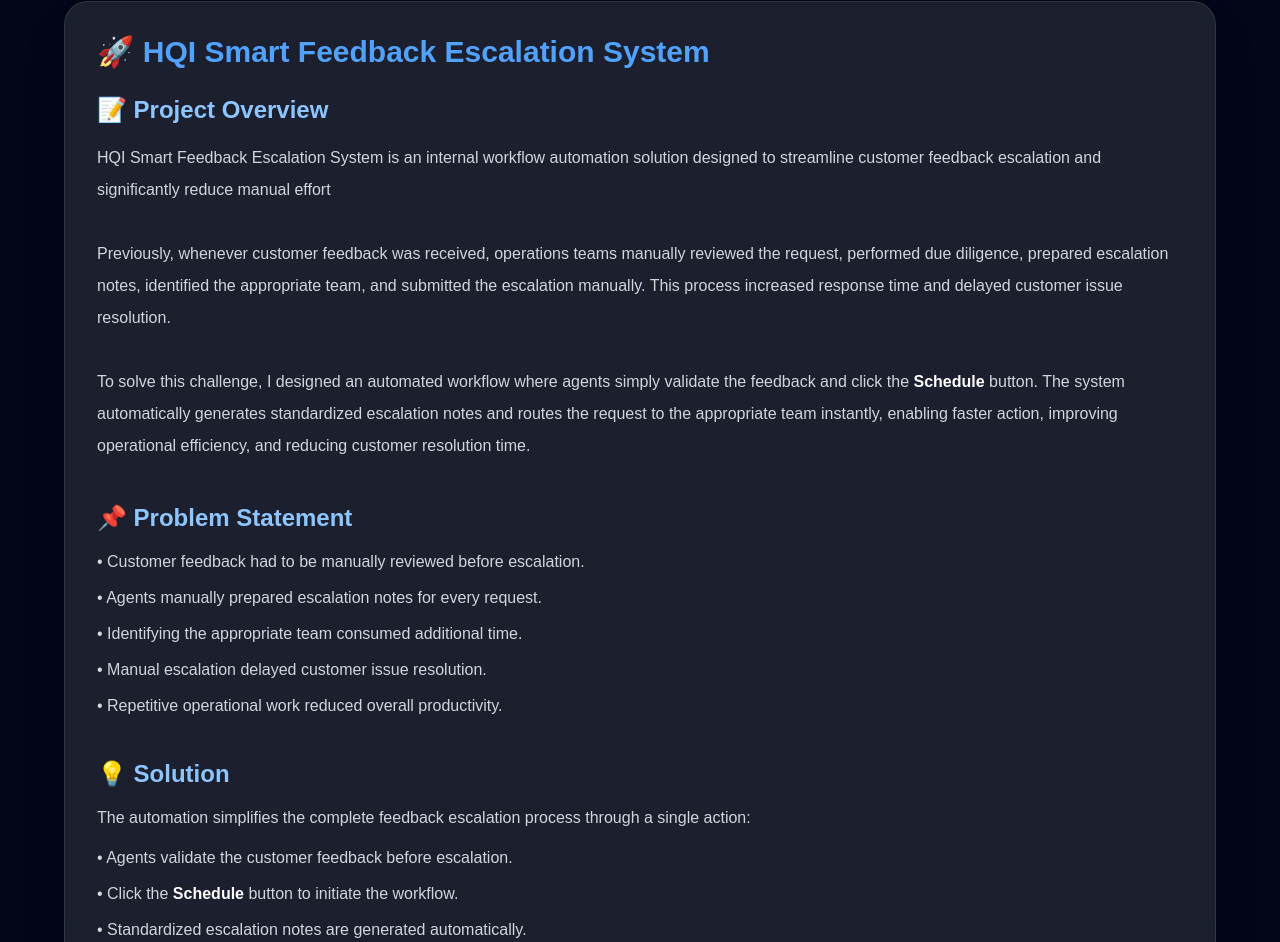
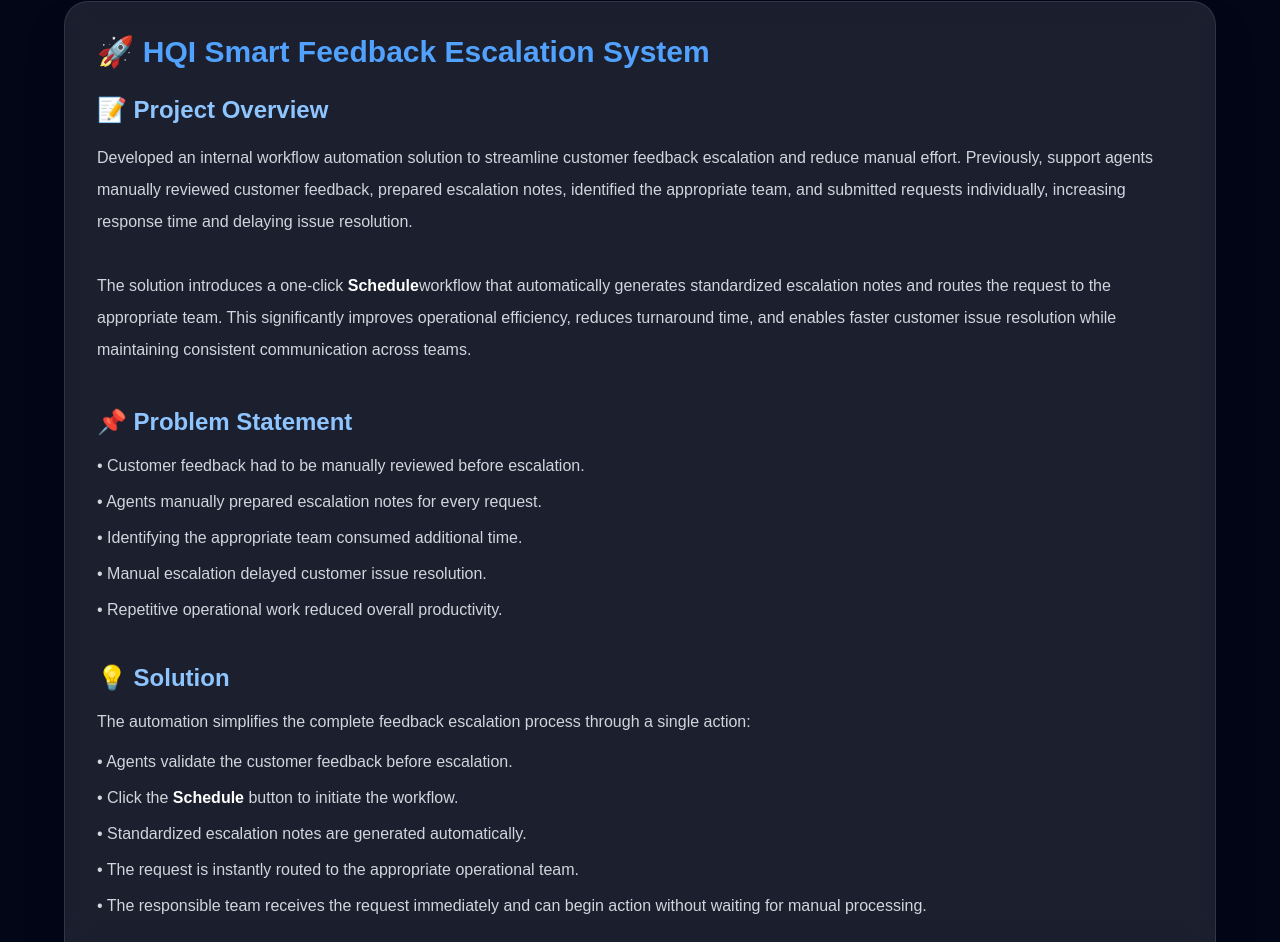
Before and after one commit to kameshDass/portfolio, a Next.js app: page / in a window 1280 px wide. Shown: the part 4461-5403 px from the top of the page. Built offline with nearby package versions, Linux system fonts and the light colour scheme.

Commit message:
Updated portfolio

```diff
--- a/src/components/Projects.tsx
+++ b/src/components/Projects.tsx
@@ -29,33 +29,20 @@ export default function Projects() {
           </h4>
 
            <p className="text-gray-300 leading-8">
-            HQI Smart Feedback Escalation System is an internal workflow
-            automation solution designed to streamline customer feedback
-            escalation and significantly reduce manual effort
+  Developed an internal workflow automation solution to streamline customer
+  feedback escalation and reduce manual effort. Previously, support agents
+  manually reviewed customer feedback, prepared escalation notes, identified
+  the appropriate team, and submitted requests individually, increasing
+  response time and delaying issue resolution.
 
-            <br />
-            <br />
+  <br /><br />
 
-            Previously, whenever customer feedback was received, operations
-            teams manually reviewed the request, performed due diligence,
-            prepared escalation notes, identified the appropriate team, and
-            submitted the escalation manually. This process increased response
-            time and delayed customer issue resolution.
-
-            <br />
-            <br />
-
-            To solve this challenge, I designed an automated workflow where
-            agents simply validate the feedback and click the
-            <span className="font-semibold text-white">
-              {" "}Schedule{" "}
-            </span>
-            button. The system automatically generates standardized escalation
-            notes and routes the request to the appropriate team instantly,
-            enabling faster action, improving operational efficiency, and
-            reducing customer resolution time.
-          </p>
-
+  The solution introduces a one-click <span className="font-semibold text-white">Schedule</span>
+  workflow that automatically generates standardized escalation notes and
+  routes the request to the appropriate team. This significantly improves
+  operational efficiency, reduces turnaround time, and enables faster customer
+  issue resolution while maintaining consistent communication across teams.
+</p>
           {/* Problem Statement */}
 
           <h4 className="text-2xl font-bold text-blue-300 mt-10 mb-4">
```
